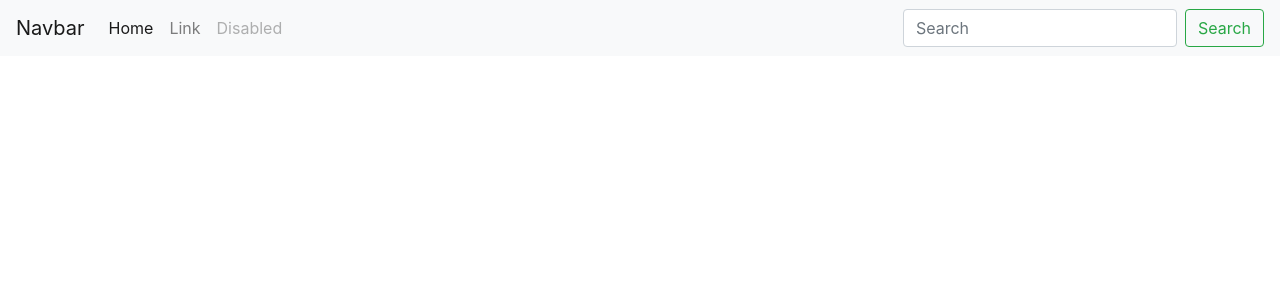
After one commit to abhinavakr/abhi_carrer-website, a Flask app: template templates/nav.html in a window 1280 px wide. The commit adds this page. Shown: the top 300 px of the page. Run offline with Flask 2, Linux system fonts and the light colour scheme; the template is opened without the code that fills it, so the values that code supplies are empty.

Commit message:
function and aesthetic improvements
function and aesthetic improvements

```diff
--- /dev/null
+++ b/templates/nav.html
@@ -0,0 +1,39 @@
+
+<!DOCTYPE html>
+<html lang="en">
+<head>
+  <meta charset="UTF-8">
+  <meta http-equiv="X-UA-Compatible" content="IE=edge">
+  <meta name="viewport" content="width=device-width, initial-scale=1.0">
+  <link rel="stylesheet" href="https://cdn.jsdelivr.net/npm/bootstrap@4.0.0/dist/css/bootstrap.min.css" integrity="sha384-Gn5384xqQ1aoWXA+058RXPxPg6fy4IWvTNh0E263XmFcJlSAwiGgFAW/dAiS6JXm" crossorigin="anonymous">
+  <title>Document</title>
+</head>
+<body>
+  <nav  class="navbar navbar-expand-lg navbar-light bg-light fixed-top">
+  <button class="navbar-toggler" type="button" data-toggle="collapse" data-target="#navbarTogglerDemo03" aria-controls="navbarTogglerDemo03" aria-expanded="false" aria-label="Toggle navigation">
+    <span class="navbar-toggler-icon"></span>
+  </button>
+  <a class="navbar-brand" href="#">Navbar</a>
+
+  <div class="collapse navbar-collapse" id="navbarTogglerDemo03">
+    <ul class="navbar-nav mr-auto mt-2 mt-lg-0">
+      <li class="nav-item active">
+        <a class="nav-link" href="#">Home <span class="sr-only">(current)</span></a>
+      </li>
+      <li class="nav-item">
+        <a class="nav-link" href="#">Link</a>
+      </li>
+      <li class="nav-item">
+        <a class="nav-link disabled" href="#">Disabled</a>
+      </li>
+    </ul>
+    <form class="form-inline my-2 my-lg-0">
+      <input class="form-control mr-sm-2" type="search" placeholder="Search" aria-label="Search">
+      <button class="btn btn-outline-success my-2 my-sm-0" type="submit">Search</button>
+    </form>
+  </div>
+</nav>
+  <div style="height:56px"></div>
+
+</body>
+</html>
```
Also changed, not shown: templates/footer.html (added, +46 -0 lines), templates/home.html (+20 -7 lines).
